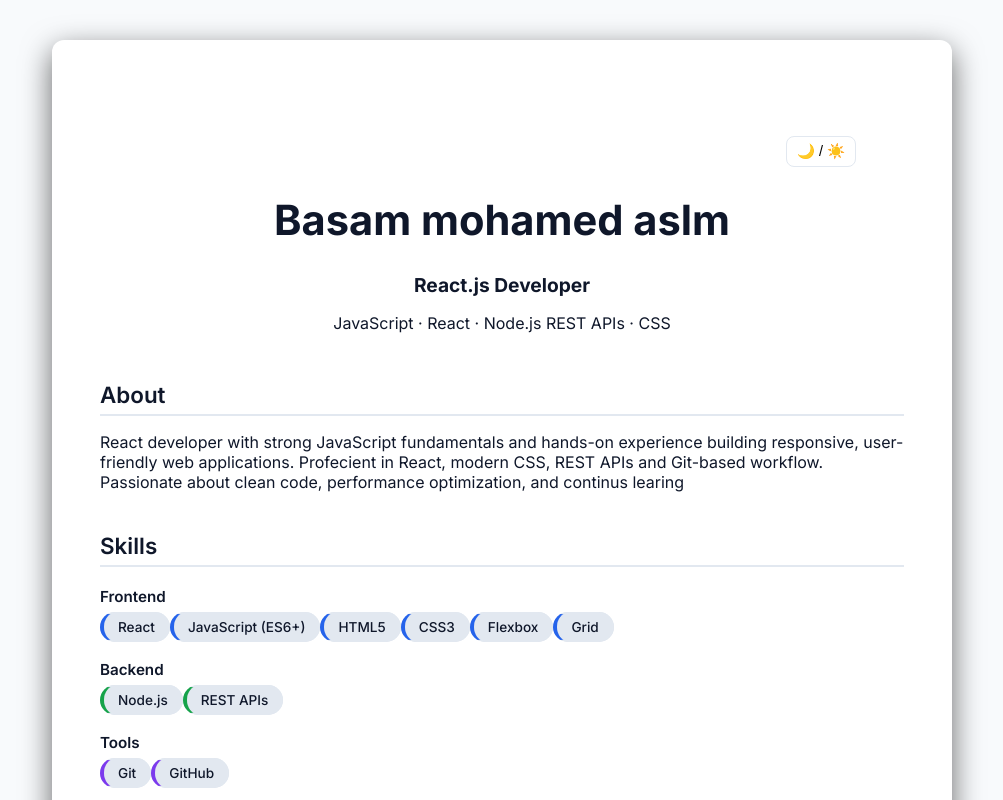
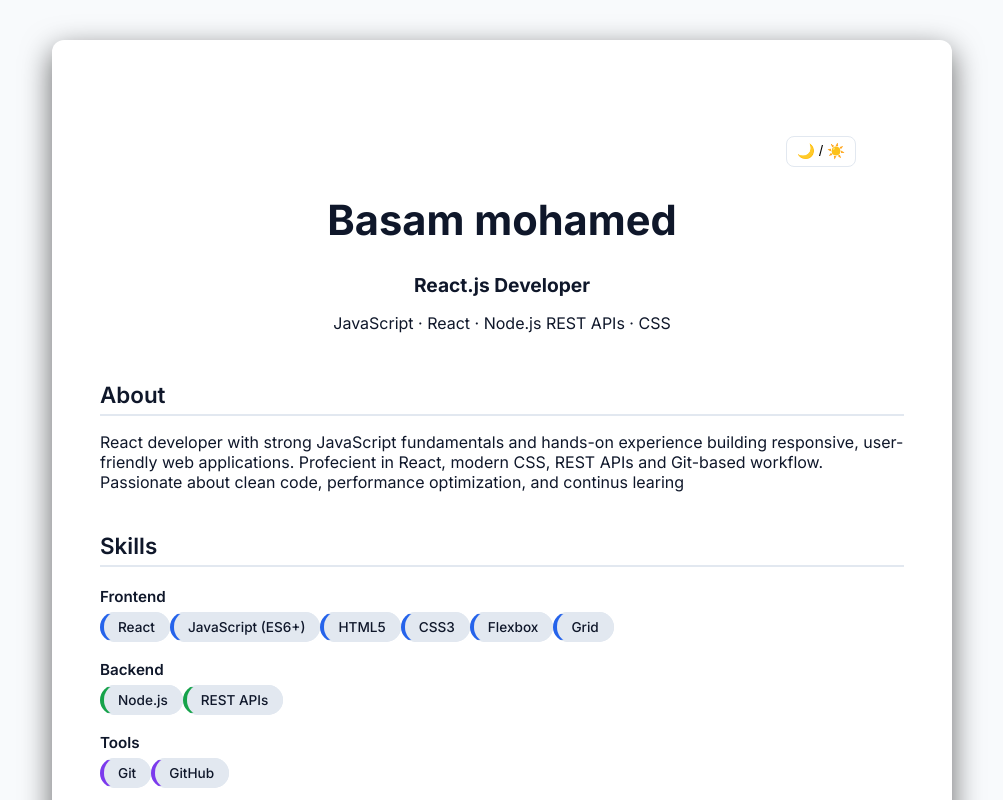
Before and after one commit to BasamLive/resume, a React (Vite) app: page / in a window 1280 px wide. Shown: the top 800 px of the page, without its empty margins (138-1141 px from the left). Built offline with nearby package versions, Linux system fonts and the light colour scheme.

Commit message:
some changes

```diff
--- a/src/components/Header.jsx
+++ b/src/components/Header.jsx
@@ -6,7 +6,7 @@ const Header = () => {
       <div className="header-top">
         <ThemeToggle />
       </div>
-      <h1>Basam mohamed aslm</h1>
+      <h1>Basam mohamed</h1>
       <h2>React.js Developer</h2>
       <p>JavaScript · React · Node.js REST APIs · CSS</p>
     </header>
```
